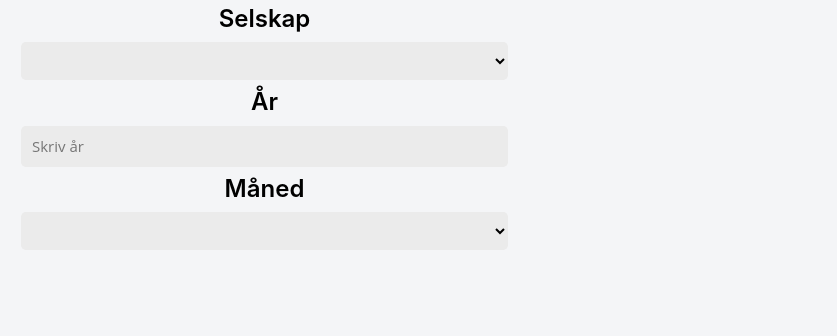
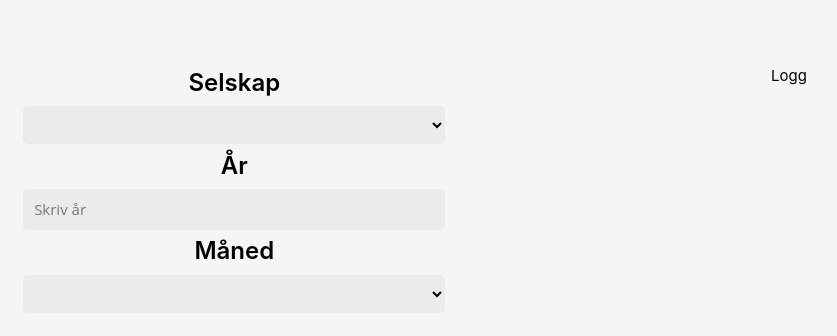
Before and after one commit to Glasspaper-Solutions/invoicing, a Vue app: page / in a window 1280 px wide. Shown: the top 336 px of the page, without its empty margins (43-880 px from the left). Built offline with nearby package versions, Linux system fonts and the light colour scheme.

Commit message:
Basic logging and style improvements

```diff
--- a/src/App.vue
+++ b/src/App.vue
@@ -45,20 +45,24 @@
     </div>
     <div class="column uploads" v-if="showUploads()">
       <p>Importere visma lønn</p>
-      <form action="/action_page.php">
+      <form action="/action_page.php" v-on:submit="sendLønn()">
         <input type="file" id="visma-lønn" name="VismaLønn">
         <input type="submit">
       </form>
       <p>Fordele dekningsbidrag</p>
       <button>Fordel</button>
       <p>Importere fakturagrunnlag</p>
-      <form action="/action_page.php">
+      <form action="/action_page.php" v-on:submit="sendFaktura()">
         <input type="file" id="fakturagrunnlag" name="Fakturagrunnlag">
         <input type="submit">
       </form>
     </div>
     <div class="column log">
-      <!--content-->
+      <!--log window-->
+      <p>Logg</p>
+      <div class="log-window">
+        <p v-for="log in log" :key="log">{{ log }}</p>
+      </div>
     </div>
   </div>
 </template>
@@ -86,6 +90,7 @@ export default {
         "Desember",
       ],
       month: null,
+      log: [],
     };
   },
   methods: {
@@ -98,6 +103,14 @@ export default {
         return true;
       }
     },
+    sendLønn() {
+      var string = `${this.company}:${this.month}:${this.year}:innsending:sendt inn lønn`;
+      this.log.push(string);
+    },
+    sendFaktura() {
+      var string = `${this.company}:${this.month}:${this.year}:innsending:sendt inn faktura`;
+      this.log.push(string);
+    },
   },
 };
 </script>
--- a/src/assets/main.css
+++ b/src/assets/main.css
@@ -13,7 +13,6 @@ body {
 .container {
   display: flex;
   flex-direction: row;
-  justify-content: space-between;
 }
 
 /* create a column layout with 3 rows each being 1/3 */
@@ -21,7 +20,8 @@ body {
   display: flex;
   flex-direction: column;
   justify-content: space-between;
-
+  width: 33.33%;
+  margin: 5%;
 }
 
 label {
@@ -36,10 +36,9 @@ label {
   font-weight: 600;
   color: #000000;
   text-align: center;
-  width: 200%;
   align-items: center;
-  margin-left: 25%;
-  margin-right: 25%;
+  width: 100%;
+  align-items: center;
 }
 
 input::-webkit-outer-spin-button,
@@ -85,3 +84,8 @@ input[type=number] {
     margin: 0.5%;
     box-sizing: border-box;
 }
+
+.log {
+  color: #000000;
+  text-align: center;
+}
```
